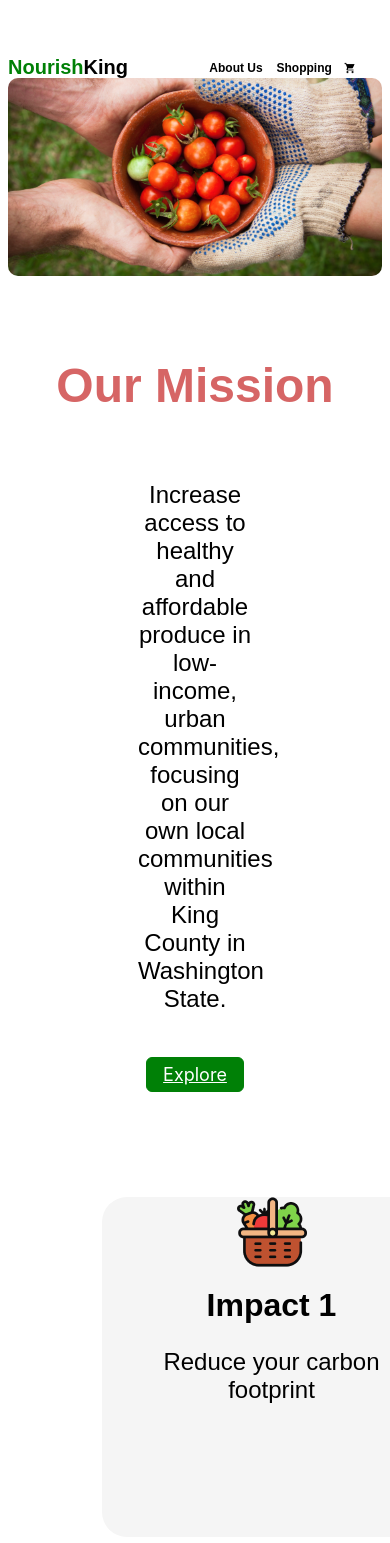
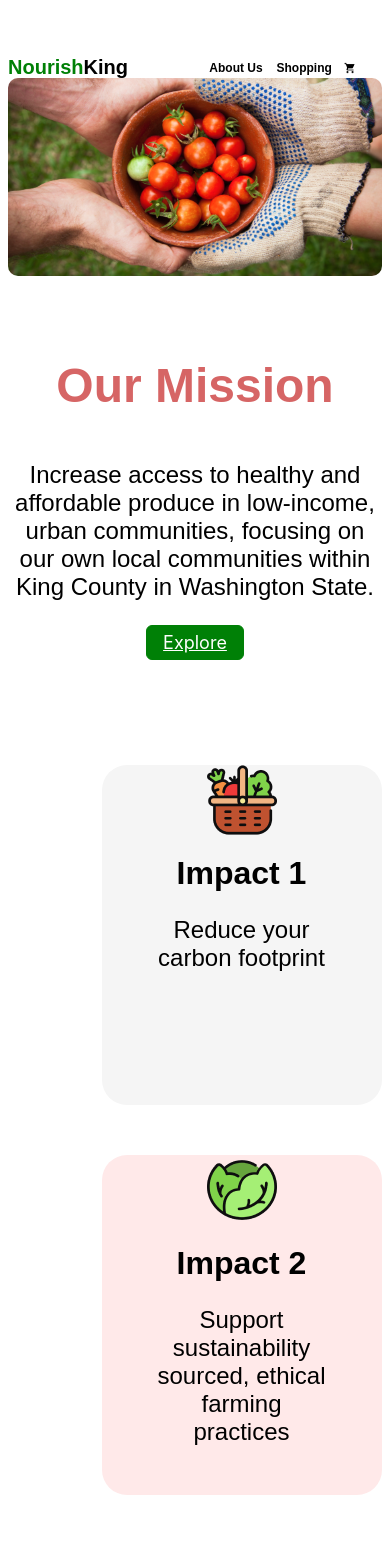
Before and after one commit to UW-INFO442-WI23/academic_weapon, a React (Create React App) app: page / in a window 390 px wide. Shown: the top 1543 px of the page. Built offline with nearby package versions, Linux system fonts and the light colour scheme.

Commit message:
edit about text

```diff
--- a/src/index.css
+++ b/src/index.css
@@ -731,6 +731,15 @@ textarea {
     bottom: 0;
 }
 
+footer {
+    text-align: center;
+    padding: 3px;
+    background-color:rgb(0, 128, 6);
+    color: white;
+    font-family: Arial, Helvetica, sans-serif;
+    padding-bottom: 10px;
+}
+
 /*media*/
 @media (max-width: 1000px) {
 
@@ -749,32 +758,14 @@ textarea {
         width: 50%;
     }
 
-    .sourceContainer {
-        display: block;
-        display: block;
-        margin-left: auto;
-        margin-right: auto;
-        width: 50%;
-    }
-
     .aboutbody {
         width: 100%;
     }
 
     .coverImage {
         margin: auto;
-
         width: auto !important;
-
-
     }
-
-}
-
-/*media*/
-@media (max-width: 1000px)
-{
-
     .impacts{
         display: block;
         margin-left: auto;
@@ -793,7 +784,7 @@ textarea {
         display: block;
         margin-left: auto;
         margin-right: auto;
-        width: 50%;
+        width: 100%;
     }
 
     .left {
@@ -818,7 +809,6 @@ textarea {
 @media (max-width: 1000px)
 {
     .body {
-
         width: 100%;
     }
     .topButton{
@@ -839,6 +829,12 @@ textarea {
         height: 100%;
         flex: 2;
         position: relative;
+    }
+    .impact1, .impact2, .impact3 {
+        width: 280px;
+    }
+    .missionDes {
+        padding: 0;
     }
     .cart{
         padding-top: 2px;
@@ -1053,20 +1049,3 @@ textarea {
         font-family: Arial, Helvetica, sans-serif;
     }
 }
-
-@media (max-width: 1500px)
-{
-}
-
-@media (min-width: 1000px)
-{
-}
-
-footer {
-    text-align: center;
-    padding: 3px;
-    background-color:rgb(0, 128, 6);
-    color: white;
-    font-family: Arial, Helvetica, sans-serif;
-    padding-bottom: 10px;
-}
```
